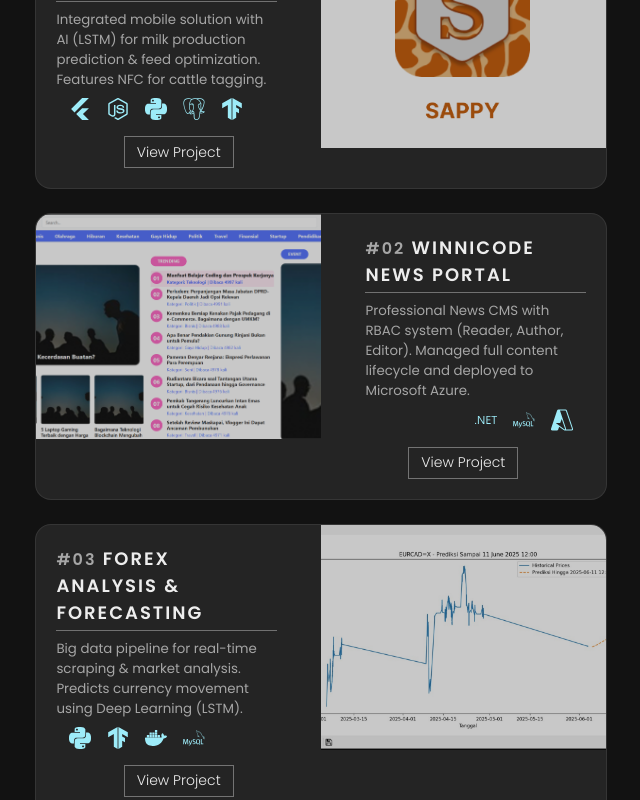
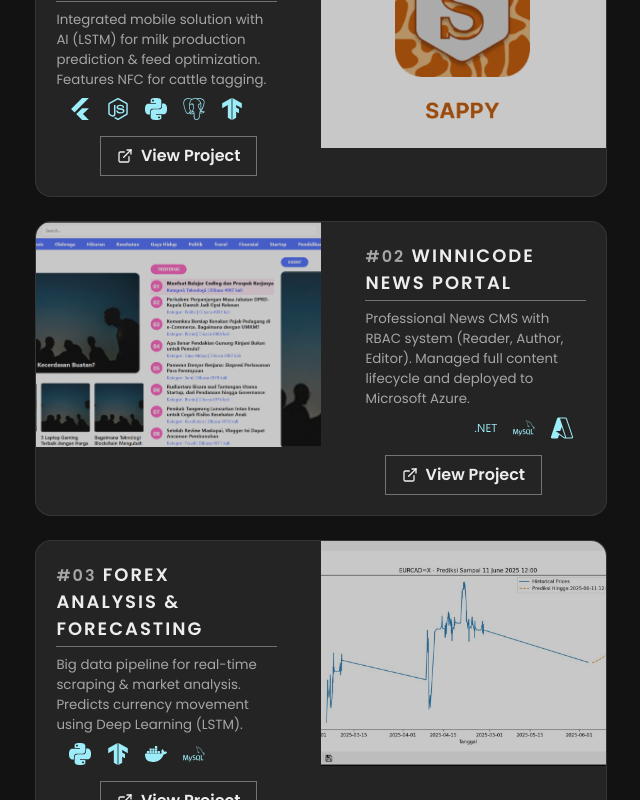
Before and after one commit to azariafwn/Portofolio, a Next.js app: page / in a window 1280 px wide. Shown: the part 1840-2640 px from the top of the page, without its empty margins (483-1123 px from the left). Built offline with nearby package versions, Linux system fonts and the light colour scheme; no server answers.

Commit message:
feat: add QA Engineer project for SaaS IoT with internal project status

```diff
--- a/components/Sections/FeaturedWorks/FeaturedCard.tsx
+++ b/components/Sections/FeaturedWorks/FeaturedCard.tsx
@@ -18,6 +18,8 @@ import { motion } from 'framer-motion'
 import styles from './styles.module.css'
 import { easing, DURATIONS } from 'config/animations'
 import { IconType } from 'react-icons'
+import { ExternalLinkIcon } from '@chakra-ui/icons'
+import { SiGooglecloud } from 'react-icons/si'
 
 export type FeaturedCardProps = {
   height: string | ResponsiveValue<any>
@@ -128,15 +130,19 @@ const ProjectDescription = ({
 
       <Button
         variant="outlineAlternative"
-        fontWeight="light"
-        fontSize={{ base: 'sm', '2xl': 'md' }}
-        size="sm"
         as="a"
         href={ctaUrl}
+        target={ctaUrl === "#" ? "_self" : "_blank"} // Jika # tetap di halaman yang sama
         rel="noreferrer"
-        target="_blank"
+        leftIcon={ctaUrl === "#" ? <SiGooglecloud /> : <ExternalLinkIcon />} // Opsional: ganti ikon
+        isDisabled={ctaUrl === "#"} // Membuat tombol tidak bisa diklik jika #
+        _disabled={{
+          opacity: 0.7,
+          cursor: "not-allowed",
+          _hover: { bg: "transparent" }
+        }}
       >
-        View Project
+        {ctaUrl === "#" ? "Internal Company Project" : "View Project"}
       </Button>
     </Container>
   )
--- a/components/Sections/FeaturedWorks/index.tsx
+++ b/components/Sections/FeaturedWorks/index.tsx
@@ -17,6 +17,8 @@ import {
   SiDotNet, SiFlutter, SiPostgresql, SiMysql, SiMicrosoftazure,
   SiPython, SiTensorflow, SiArduino, SiDocker, SiNodeDotJs,
   SiPhp, SiCplusplus,
+  SiPostman,
+  SiGooglesheets,
 } from 'react-icons/si'
 import { FaPhp } from 'react-icons/fa'
 
@@ -124,12 +126,12 @@ const FeaturedWorksSection = () => {
         <MotionGridItem colSpan={6} variants={fadeInUpSlower}>
           <FeaturedCard
             idx={6}
-            title="Applicant Management Web"
-            description="A streamlined management system for tracking job applicants, featuring an interactive UI and optimized data handling."
-            src="/works/applicant.png"
-            stack={[SiDotNet, SiMysql]}
+            title="Quality Assurance - SaaS IoT Platform"
+            description="Led the end-to-end manual testing process for a professional SaaS IoT ecosystem. Managed over 110+ comprehensive test cases, including functional, regression, and black-box testing to ensure high-standard system reliability and seamless user experience."
+            src="/works/qa-saas.png"
+            stack={[SiPostman, SiGooglesheets]}
             height={{ base: '130px', md: '225px', '2xl': '300px' }}
-            ctaUrl="https://github.com/azariafwn/Applicant_web"
+            ctaUrl="#"
             isMobile={isMobile}
           />
         </MotionGridItem>
```
Also changed, not shown: public/works/qa-saas.png (added).
